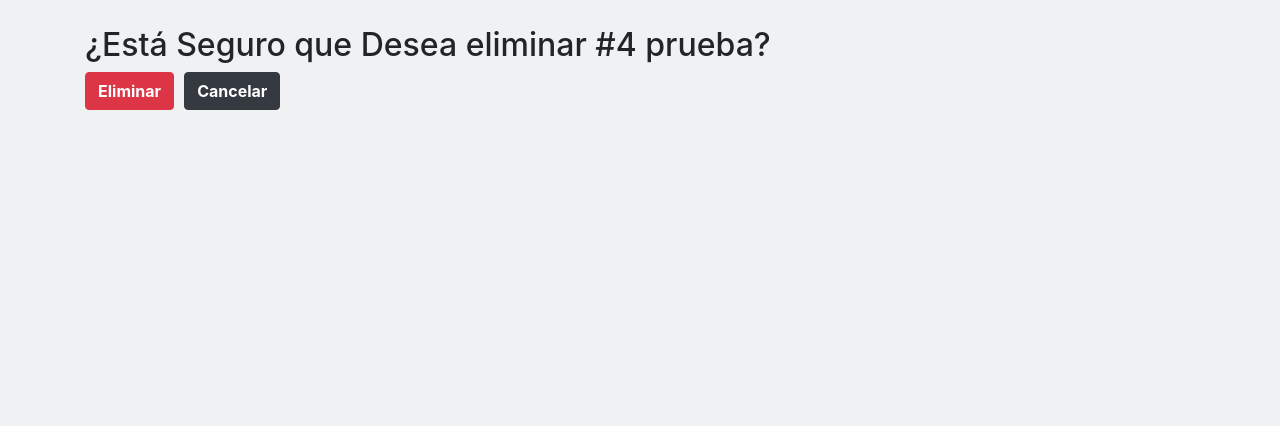
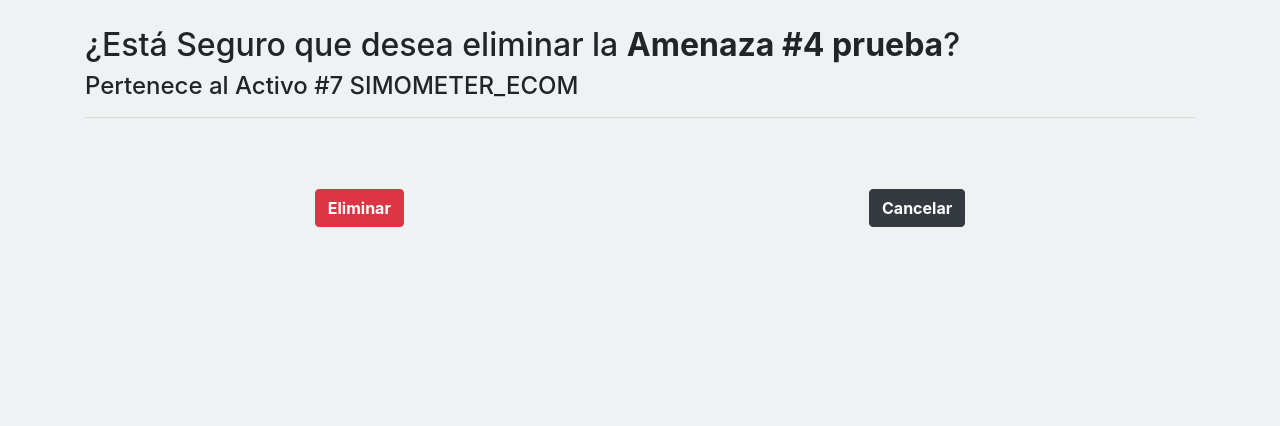
Before and after one commit to marceloagoston/djmcu, a Django app: page /activos/amenazas/4/eliminar/ in a window 1280 px wide. Shown: the part 59-485 px from the top of the page. Run offline with Django 3.2, Linux system fonts and the light colour scheme; a user stored in the database is signed in; data comes from the database, SQL or seed files in the repository; both versions use the stored data as it was after the commit; parts of the project's set-up code (start-up, migrations or seed data) failed here and were passed over; some libraries are stand-ins or nearby versions.

Commit message:
Amenaza Create & update views done (Amenaza CRUD DONE); some UX improves (buttons)

```diff
--- a/activos/urls.py
+++ b/activos/urls.py
@@ -10,16 +10,21 @@ ActivosListView,
 AmenazasListView,
 AmenazasDeleteView,
 AmenazasCreateView,
+AmenazasUpdateView,
 )
 
 urlpatterns = [
+	# Activos
 	path('', ActivosListView.as_view(), name='lista_activos'),
 	path('categorias/', TipoActivosListView.as_view(), name='categorias_activo'),
 	path('<int:pk>/', ActivosDetailView.as_view(), name='detalle_activo'),
 	path('<int:pk>/editar/', ActivosUpdateView.as_view(), name='editar_activo'),
 	path('<int:pk>/eliminar/', ActivosDeleteView.as_view(), name='eliminar_activo'),
 	path('nuevoactivo/', ActivoCreateView.as_view(), name='nuevo_activo'),
+	# Amenazas
 	path('amenazas/', AmenazasListView.as_view(), name='lista_amenazas'),
 	path('amenazas/<int:pk>/eliminar/', AmenazasDeleteView.as_view(), name='eliminar_amenaza'),
 	path('amenazas/nueva/amenaza/<int:pk>/', AmenazasCreateView.as_view(), name='nueva_amenaza'),
+	path('amenazas/editar/<int:pk>', AmenazasUpdateView.as_view(), name='editar_amenaza'),
+
 ]
--- a/activos/views.py
+++ b/activos/views.py
@@ -6,6 +6,7 @@ from django.urls import reverse_lazy
 from .models import Activo, Amenaza
 from django.views import generic
 from .filters import ActivosFilter, AmenazasFilter
+from .forms import NuevaAmenazaForm
 
 # esta clase esta al pedo me parece
 class TipoActivosListView(LoginRequiredMixin ,ListView):
@@ -95,32 +96,31 @@ class AmenazasListView(LoginRequiredMixin, ListView):
 
 class AmenazasCreateView(LoginRequiredMixin, CreateView):
 	model = Amenaza
+	form_class = NuevaAmenazaForm
 	template_name = 'nueva_amenaza.html'
-	fields = ('id_Amenaza','amenaza','probabilidad','impacto',)
+	context_object_name = 'amen'
 	login_url = 'login'
 	success_url = reverse_lazy('lista_amenazas')
 	# eliminamos de arriba el campo usuario y con la función de abajo decimos que el usuario logueado es el autor
 	def form_valid(self, form):
 		form.instance.resp_seguridad = self.request.user
-		return super().form_valid(form)
-
-	# def getActivoPk --> traer el PK de un activo que esta en la URL para guardarlo en el campo correspondiente
-
-	# def getPKActivo(self, request, *args, **kwargs):
- #      self.activo = request.POST["parametro"]
+		f = form.save(commit=False)
+		f.activo = Activo.objects.get(TAid=self.kwargs['pk'])
+		return super(AmenazasCreateView, self).form_valid(form)
 
 class AmenazasUpdateView(LoginRequiredMixin, UpdateView):
-	model = Activo
-	fields = ('tipoactivo', 'nombre','descripcion','propietario','ubicacion','valor')
-	template_name = 'editaractivo.html'
-	context_object_name = 'activo'
+	model = Amenaza
+	fields = ('amenaza','probabilidad','impacto',)
+	template_name = 'editaramenaza.html'
+	success_url = reverse_lazy('lista_amenazas')
+	context_object_name = 'amenaza'
 	login_url = 'login'
 
-	def dispatch(self, request, *args, **kwargs): # new
-		obj = self.get_object()
-		if obj.resp_seguridad != self.request.user:
-			raise PermissionDenied
-		return super().dispatch(request, *args, **kwargs)
+	# def dispatch(self, request, *args, **kwargs):
+	# 	obj = self.get_object()
+	# 	if obj.resp_seguridad != self.request.user:
+	# 		raise PermissionDenied
+	# 	return super().dispatch(request, *args, **kwargs)
 
 # para que solo el autor pueda editar el activo
 class AmenazasDeleteView(LoginRequiredMixin, DeleteView):
--- a/static/css/base.css
+++ b/static/css/base.css
@@ -124,6 +124,21 @@ a:hover{
 .rsp{
 	display: none;
 }
+.form-edit-activo{
+
+}
+.form{
+	display: flex;
+	justify-content: space-between;
+}
+
+.bot-sec{
+	display: flex;
+	justify-content: space-around;
+	padding-top: 5%;
+}
+
+/*Responsivo*/
 @media screen and (max-width: 800px) {
   .foot {
     flex-direction: column;
@@ -144,6 +159,11 @@ a:hover{
 .of{
 	overflow: auto;
 }
+
+.bot-sec{
+	padding-bottom: 5%;
+}
+
 /*override boots*/
   .dropdown-menu.show {
     display: flex;
@@ -225,6 +245,9 @@ a:hover{
 .pad3{
 	padding: 3%;
 }
+.pad-b-5{
+	padding-bottom: 5%;
+}
 .mg_3{
 	margin-left: -1%;
 }
--- a/templates/amenazas_detail.html
+++ b/templates/amenazas_detail.html
@@ -46,10 +46,10 @@
 					      <td>{{amenaza.probabilidad}}</td>
 					      <td>{{amenaza.impacto}}</a></td>
 					      <td id="desc"><a href="#" class="cnegro">{{amenaza.riesgo}}</a></td>
-					      <td><a href="#" class="camarillo icono"><i class="far fa-edit"></i></a></td>
+					      <td><a href="{% url 'editar_amenaza' amenaza.id_Amenaza %}" class="camarillo icono"><i class="far fa-edit"></i></a></td>
 					      <td><a href="{% url 'eliminar_amenaza' amenaza.id_Amenaza %}" class="crojo icono"><i class="far fa-trash-alt"></i></a></td>
 					    </tr>
-
+editar_amenaza
 		    {% endfor %}
 		  </tbody>
 		</table>
--- a/templates/eliminar_amenaza.html
+++ b/templates/eliminar_amenaza.html
@@ -1,11 +1,14 @@
 {% extends 'base.html' %}
 
 {% block content %}
-	<h2>¿Está Seguro que Desea eliminar #{{amenaza.id_Amenaza}} {{amenaza.amenaza}}?</h2>
-
+	<h2>¿Está Seguro que desea eliminar la <strong>Amenaza #{{amenaza.id_Amenaza}} {{amenaza.amenaza}}</strong>?</h2>
+	<h4>Pertenece al Activo #{{amenaza.activo.TAid}} {{amenaza.activo.nombre}}</h4>
+	<hr>
 	<form action="" method="post">{% csrf_token %}
-		<input type="submit" value="Eliminar" class="btn btn-danger font-weight-bold" />
-		<a href="{% url 'lista_amenazas' %}" id="nuevoact" class="btn btn-dark sep font-weight-bold">Cancelar</a>
+		<div class="bot-sec">
+			<input type="submit" value="Eliminar" class="btn btn-danger font-weight-bold" />
+			<a href="{% url 'lista_amenazas' %}" id="nuevoact" class="btn btn-dark sep font-weight-bold">Cancelar</a>
+		</div>
 	</form>
 
 
```
Also changed, not shown: activos/forms.py (added, +8 -0 lines), templates/editaractivo.html (+10 -3 lines), templates/editaramenaza.html (added, +21 -0 lines), templates/eliminaractivo.html (+7 -3 lines), templates/nueva_amenaza.html (+13 -4 lines), templates/nuevoact.html (+8 -2 lines), db.sqlite3.
